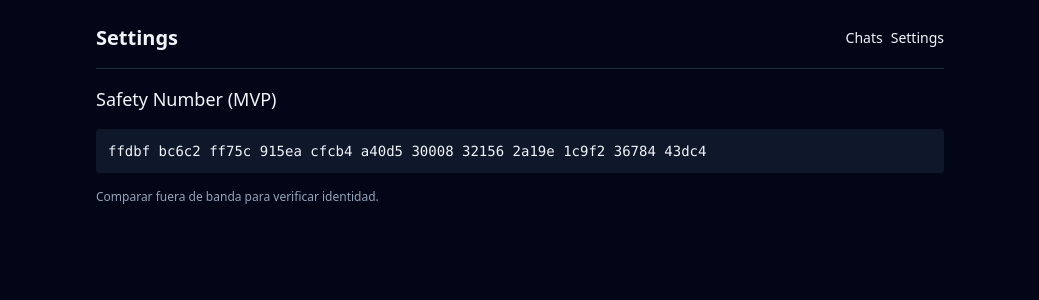
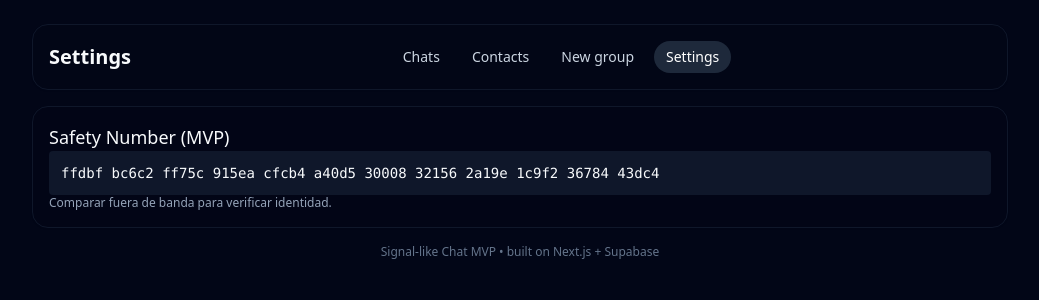
Before and after one commit to renanavisca-ops/mobile-chat-mvp, a Next.js app: page /settings in a window 1280 px wide. Shown: the top 300 px of the page, without its empty margins (120-1159 px from the left). Built offline with nearby package versions, Linux system fonts and the light colour scheme.

Commit message:
Update page-shell.tsx

```diff
--- a/src/components/page-shell.tsx
+++ b/src/components/page-shell.tsx
@@ -1,16 +1,60 @@
+'use client';
+
 import Link from 'next/link';
+import { usePathname } from 'next/navigation';
 
-export function PageShell({ title, children }: { title: string; children: React.ReactNode }) {
+function NavLink({ href, label }: { href: string; label: string }) {
+  const pathname = usePathname();
+  const active = pathname === href || pathname?.startsWith(href + '/');
   return (
-    <main className="mx-auto flex min-h-screen w-full max-w-4xl flex-col gap-4 p-6">
-      <header className="flex items-center justify-between border-b border-slate-800 pb-4">
-        <h1 className="text-xl font-semibold">{title}</h1>
-        <nav className="flex gap-2 text-sm">
-          <Link href="/chats">Chats</Link>
-          <Link href="/settings">Settings</Link>
-        </nav>
-      </header>
-      {children}
+    <Link
+      href={href}
+      className={[
+        'rounded-full px-3 py-1.5 text-sm transition',
+        active ? 'bg-slate-800 text-white' : 'text-slate-300 hover:bg-slate-900 hover:text-white'
+      ].join(' ')}
+    >
+      {label}
+    </Link>
+  );
+}
+
+export function PageShell({
+  title,
+  right,
+  children
+}: {
+  title: string;
+  right?: React.ReactNode;
+  children: React.ReactNode;
+}) {
+  return (
+    <main className="min-h-screen bg-slate-950 text-slate-50">
+      <div className="mx-auto flex w-full max-w-5xl flex-col gap-4 p-4 sm:p-6">
+        <header className="flex flex-col gap-3 rounded-2xl border border-slate-900 bg-slate-950/50 p-4 shadow-sm sm:flex-row sm:items-center sm:justify-between">
+          <div className="flex items-center justify-between gap-3">
+            <h1 className="text-xl font-semibold">{title}</h1>
+            <div className="sm:hidden">{right}</div>
+          </div>
+
+          <nav className="flex flex-wrap items-center gap-2">
+            <NavLink href="/chats" label="Chats" />
+            <NavLink href="/contacts" label="Contacts" />
+            <NavLink href="/groups/new" label="New group" />
+            <NavLink href="/settings" label="Settings" />
+          </nav>
+
+          <div className="hidden sm:block">{right}</div>
+        </header>
+
+        <section className="rounded-2xl border border-slate-900 bg-slate-950/60 p-4 shadow-sm">
+          {children}
+        </section>
+
+        <footer className="pb-6 text-center text-xs text-slate-500">
+          Signal-like Chat MVP • built on Next.js + Supabase
+        </footer>
+      </div>
     </main>
   );
 }
```
